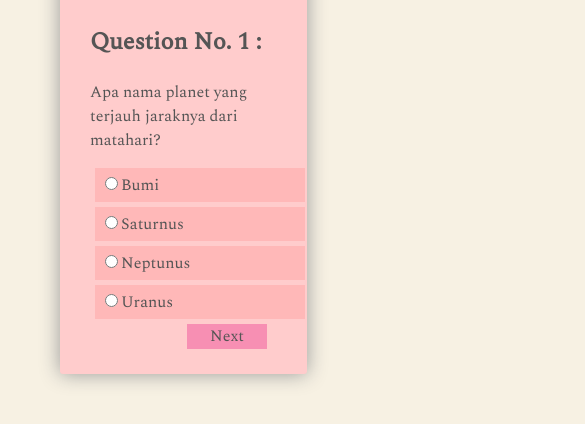
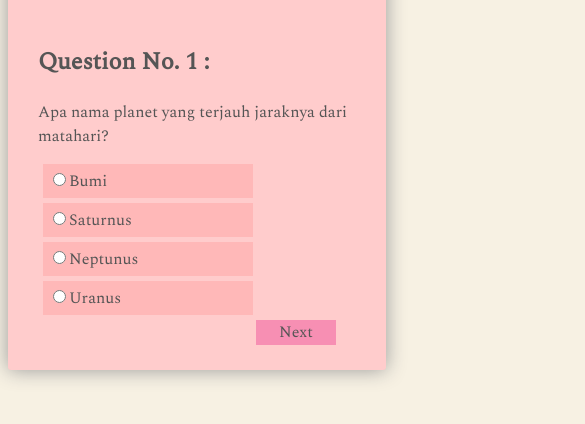
Before and after one commit to NindiAzh/WebsitePlanet, a plain HTML site: page Quiz.html in a window 390 px wide. Shown: the part 242-666 px from the top of the page, 585 px wide, since content can reach past the window. Drawn offline with nearby package versions, Linux system fonts and the light colour scheme.

Commit message:
update css

```diff
--- a/quiz.css
+++ b/quiz.css
@@ -65,14 +65,31 @@ input[type="radio"] {
 @media (max-width: 768px) {
     ul li {
         display: block;
+        margin: 5px;
     }
     #container {
-        margin-right: 75px;
+        margin: 100px auto;
+        margin-right: 55px;
+        width: 85%;
     }
+    .button {
+        margin: 0 20px 0 10px;
+        width: 80px;
+    }
+}
+
+@media (max-width: 400px) {
     ul li {
+        display: block;
         margin: 5px;
     }
+    #container {
+        margin: 100px auto;
+        margin-right: 55px;
+        width: 85%;
+    }
     .button {
-        margin: 0 10px 0 5px;
+        margin: 0 20px 0 10px;
+        width: 80px;
     }
 }
```
